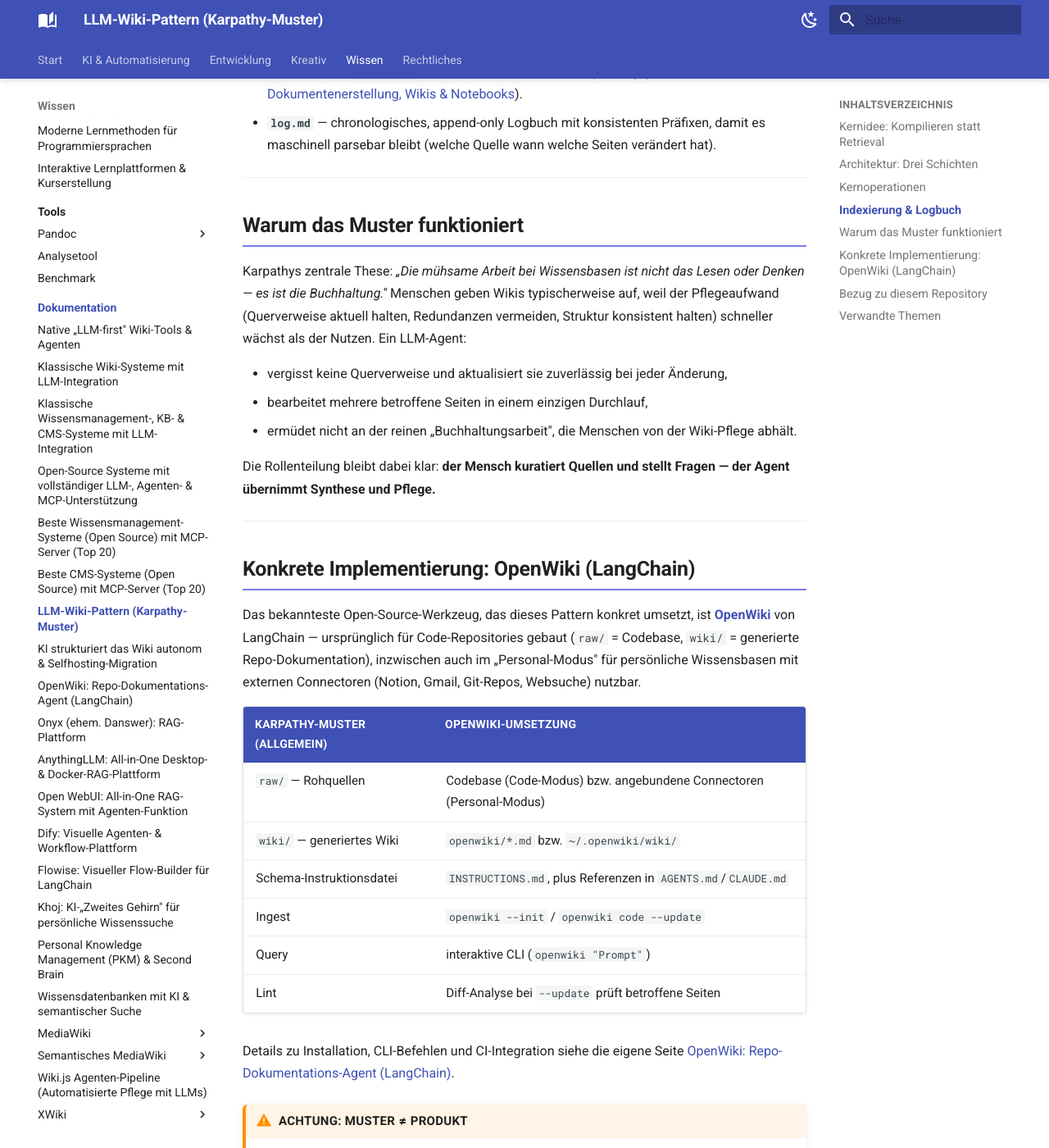
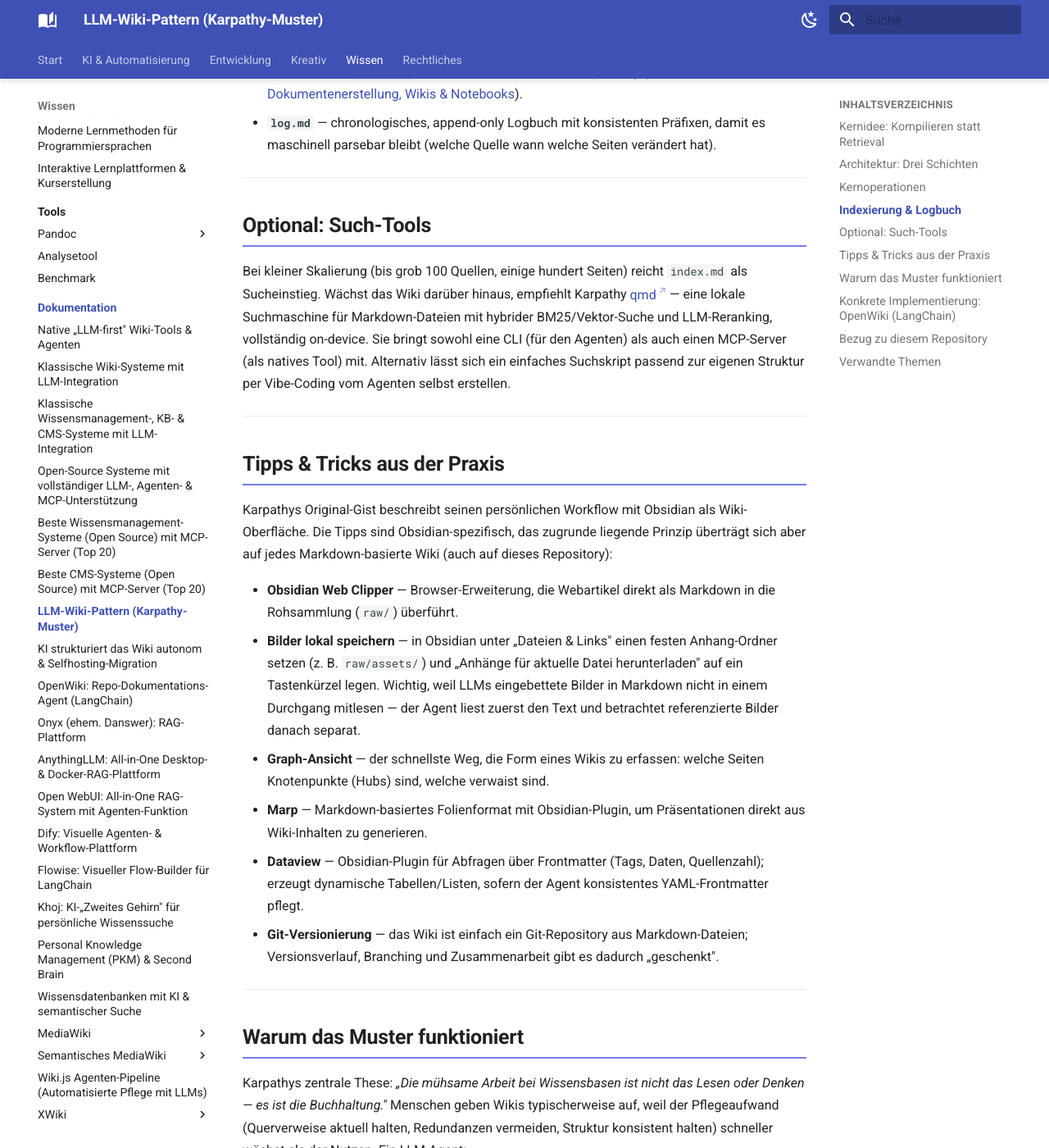
Before and after one commit to thorstenkloehn/dokument, an MkDocs documentation site: the page built from docs/wissen/dokumentation/llm-wiki-pattern-karpathy.md, in a window 1280 px wide and 1400 px high, scrolled down 2711 px. Shown: the whole window at 82% size. Built offline with MkDocs 1.6.1 and Material for MkDocs 9.7.7, drawn with Linux system fonts in a browser that asks for light colours.

Commit message:
docs: add search-tools and practical tips sections to LLM wiki pattern page
Ergänzt die Seite um zwei bisher fehlende Abschnitte aus raw/karpathy-llm-wiki-gist.md: Such-Tools (qmd) und Tipps & Tricks (Obsidian Web Clipper, Bilder, Graph-Ansicht, Marp, Dataview, Git).

Co-Authored-By: Claude Sonnet 5 <noreply@anthropic.com>

```diff
--- a/docs/wissen/dokumentation/llm-wiki-pattern-karpathy.md
+++ b/docs/wissen/dokumentation/llm-wiki-pattern-karpathy.md
@@ -62,6 +62,25 @@ graph TD
 
 ---
 
+## Optional: Such-Tools
+
+Bei kleiner Skalierung (bis grob 100 Quellen, einige hundert Seiten) reicht `index.md` als Sucheinstieg. Wächst das Wiki darüber hinaus, empfiehlt Karpathy [qmd](https://github.com/tobi/qmd) — eine lokale Suchmaschine für Markdown-Dateien mit hybrider BM25/Vektor-Suche und LLM-Reranking, vollständig on-device. Sie bringt sowohl eine CLI (für den Agenten) als auch einen MCP-Server (als natives Tool) mit. Alternativ lässt sich ein einfaches Suchskript passend zur eigenen Struktur per Vibe-Coding vom Agenten selbst erstellen.
+
+---
+
+## Tipps & Tricks aus der Praxis
+
+Karpathys Original-Gist beschreibt seinen persönlichen Workflow mit Obsidian als Wiki-Oberfläche. Die Tipps sind Obsidian-spezifisch, das zugrunde liegende Prinzip überträgt sich aber auf jedes Markdown-basierte Wiki (auch auf dieses Repository):
+
+- **Obsidian Web Clipper** — Browser-Erweiterung, die Webartikel direkt als Markdown in die Rohsammlung (`raw/`) überführt.
+- **Bilder lokal speichern** — in Obsidian unter „Dateien & Links" einen festen Anhang-Ordner setzen (z. B. `raw/assets/`) und „Anhänge für aktuelle Datei herunterladen" auf ein Tastenkürzel legen. Wichtig, weil LLMs eingebettete Bilder in Markdown nicht in einem Durchgang mitlesen — der Agent liest zuerst den Text und betrachtet referenzierte Bilder danach separat.
+- **Graph-Ansicht** — der schnellste Weg, die Form eines Wikis zu erfassen: welche Seiten Knotenpunkte (Hubs) sind, welche verwaist sind.
+- **Marp** — Markdown-basiertes Folienformat mit Obsidian-Plugin, um Präsentationen direkt aus Wiki-Inhalten zu generieren.
+- **Dataview** — Obsidian-Plugin für Abfragen über Frontmatter (Tags, Daten, Quellenzahl); erzeugt dynamische Tabellen/Listen, sofern der Agent konsistentes YAML-Frontmatter pflegt.
+- **Git-Versionierung** — das Wiki ist einfach ein Git-Repository aus Markdown-Dateien; Versionsverlauf, Branching und Zusammenarbeit gibt es dadurch „geschenkt".
+
+---
+
 ## Warum das Muster funktioniert
 
 Karpathys zentrale These: *„Die mühsame Arbeit bei Wissensbasen ist nicht das Lesen oder Denken — es ist die Buchhaltung."* Menschen geben Wikis typischerweise auf, weil der Pflegeaufwand (Querverweise aktuell halten, Redundanzen vermeiden, Struktur konsistent halten) schneller wächst als der Nutzen. Ein LLM-Agent:
```
